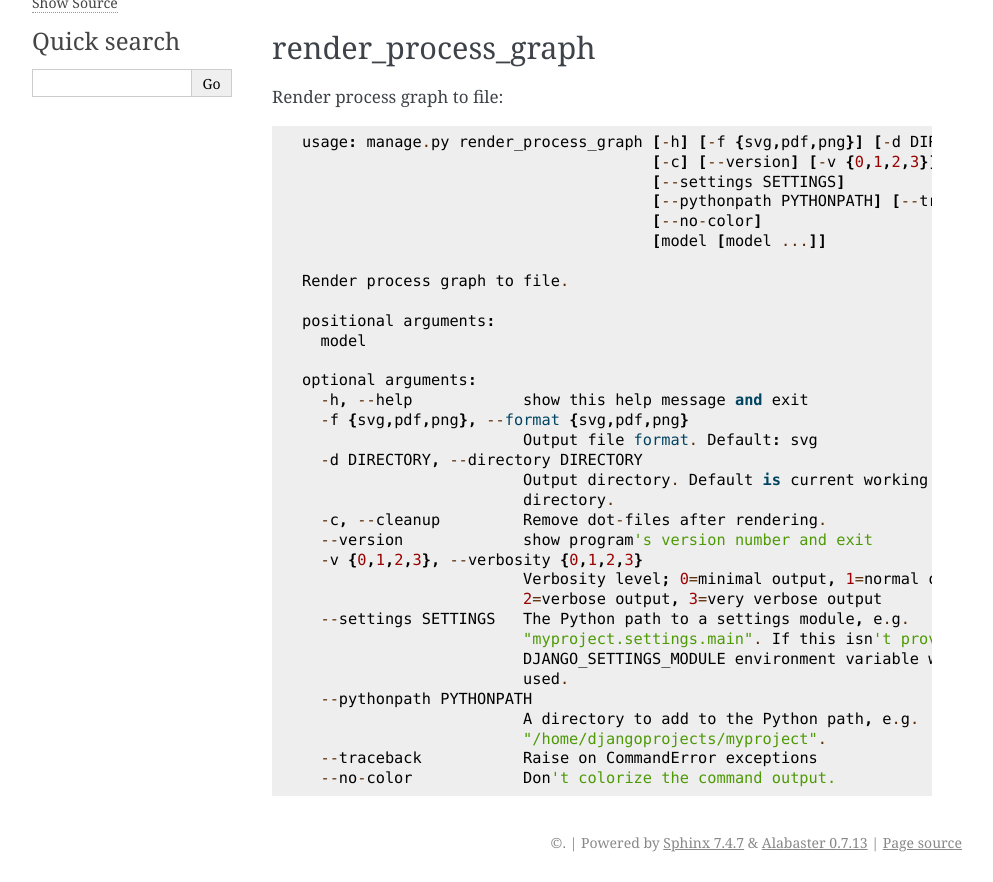
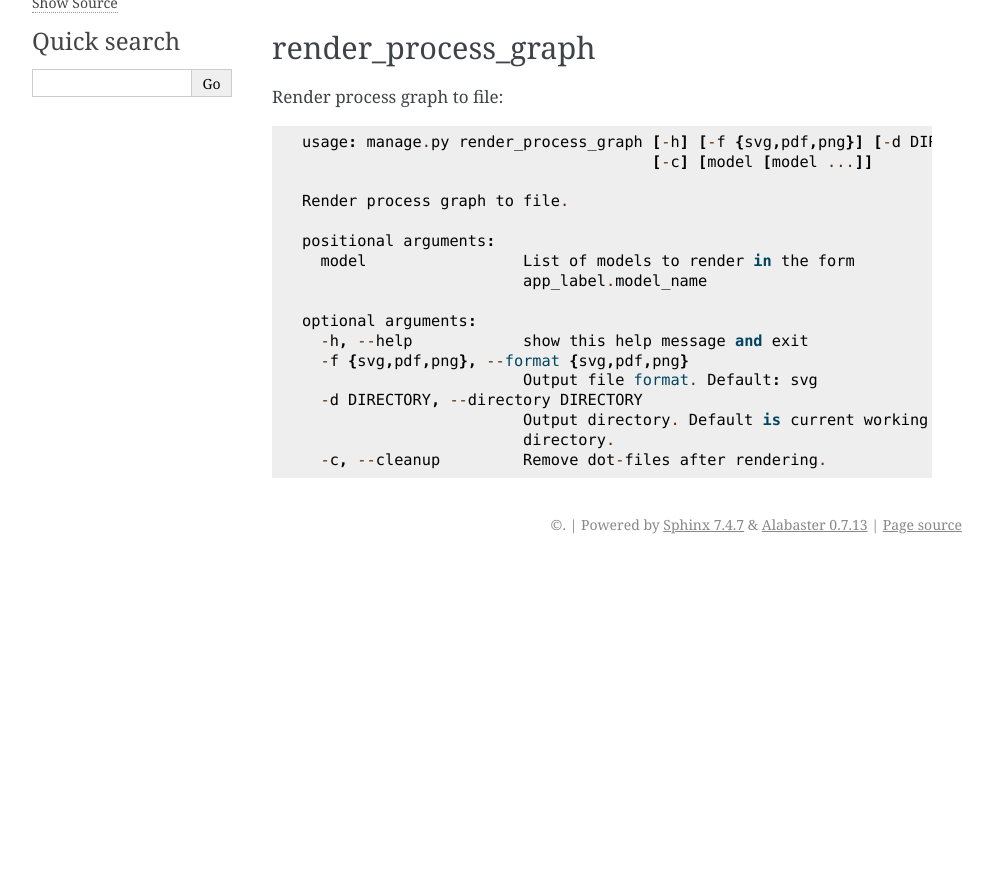
Before and after one commit to codingjoe/joeflow, a Sphinx documentation site: the page built from docs/commands.rst, in a window 1280 px wide, cut to the strip 200-1082 px from the top of the page. Shown: the whole strip, without its empty margins (148-1141 px from the left). Built offline with Sphinx 7.4.7, drawn with Linux system fonts in a browser that asks for light colours; after the commit the page ends 900 px from its top, so only the background shows below that.

Commit message:
Cleanup management command help

```diff
--- a/docs/commands.rst
+++ b/docs/commands.rst
@@ -10,16 +10,13 @@ render_process_graph
 Render process graph to file::
 
     usage: manage.py render_process_graph [-h] [-f {svg,pdf,png}] [-d DIRECTORY]
-                                          [-c] [--version] [-v {0,1,2,3}]
-                                          [--settings SETTINGS]
-                                          [--pythonpath PYTHONPATH] [--traceback]
-                                          [--no-color]
-                                          [model [model ...]]
+                                          [-c] [model [model ...]]
 
     Render process graph to file.
 
     positional arguments:
-      model
+      model                 List of models to render in the form
+                            app_label.model_name
 
     optional arguments:
       -h, --help            show this help message and exit
@@ -29,16 +26,3 @@ Render process graph to file::
                             Output directory. Default is current working
                             directory.
       -c, --cleanup         Remove dot-files after rendering.
-      --version             show program's version number and exit
-      -v {0,1,2,3}, --verbosity {0,1,2,3}
-                            Verbosity level; 0=minimal output, 1=normal output,
-                            2=verbose output, 3=very verbose output
-      --settings SETTINGS   The Python path to a settings module, e.g.
-                            "myproject.settings.main". If this isn't provided, the
-                            DJANGO_SETTINGS_MODULE environment variable will be
-                            used.
-      --pythonpath PYTHONPATH
-                            A directory to add to the Python path, e.g.
-                            "/home/djangoprojects/myproject".
-      --traceback           Raise on CommandError exceptions
-      --no-color            Don't colorize the command output.
```
Also changed, not shown: 1 other file.
